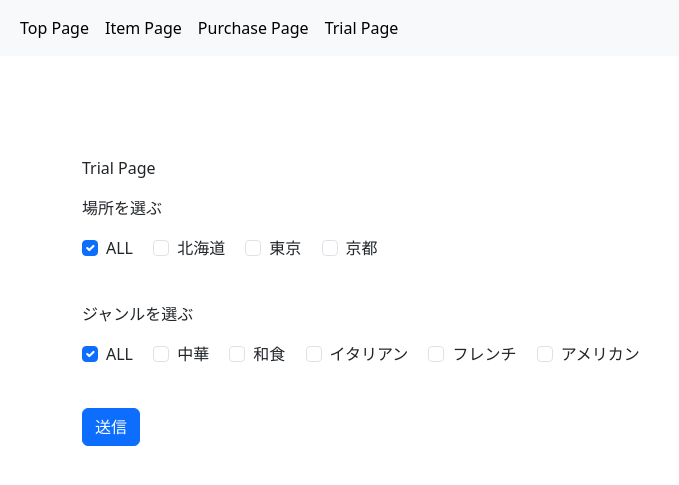
After one commit to kotaroPurple/flask_trial, a Flask app: page /trial in a window 1280 px wide. The commit adds this page. Shown: the top 485 px of the page, without its empty margins (0-679 px from the left). Run offline with Flask 3, Linux system fonts and the light colour scheme.

Commit message:
複数選択チェックボックス追加

```diff
--- a/src/main_app.py
+++ b/src/main_app.py
@@ -27,6 +27,14 @@ def purchase():
     customers = Customer.query.all()
     items = Item.query.all()
     return render_template("3_purchase.html", customers=customers, items=items)
+
+
+# チェックボックス等
+@app.route("/trial")
+def trial():
+    members = ['北海道', '東京', '京都']
+    genre_list = ['中華', '和食', 'イタリアン', 'フレンチ', 'アメリカン']
+    return render_template("trial.html", members=members, genre_list=genre_list)
 
 
 # 機能系
@@ -97,5 +105,19 @@ def add_purchase():
     return render_template("3-1_confirm_purchase.html", purchase=purchase)
 
 
+# GUI Trial
+@app.route("/trial_function", methods=['POST'])
+def trial_function():
+    # チェックされたチェックボックスの値を取得
+    selected_members = request.form.getlist('input_members')
+    genres = request.form.getlist('input_genres')
+
+    if selected_members:
+        # 取得した値を処理（ここでは単に表示）
+        return f"選択されたメンバー: {', '.join(selected_members)}" + ' : ' + ', '.join(genres)
+    else:
+        return "メンバーが選択されていません。"
+
+
 if __name__ == '__main__':
     app.run(debug=True)
--- a/src/templates/base.html
+++ b/src/templates/base.html
@@ -25,6 +25,9 @@
                     <li class="nav-item">
                         <a class="nav-link active" aria-current="page" href="{{url_for('purchase')}}">Purchase Page</a>
                     </li>
+                    <li class="nav-item">
+                        <a class="nav-link active" aria-current="page" href="{{url_for('trial')}}">Trial Page</a>
+                    </li>
                 </ul>
             </div>
         </div>
--- /dev/null
+++ b/src/templates/trial.html
@@ -0,0 +1,60 @@
+
+{% extends "base.html" %} {% block content %}
+
+<p>Trial Page</p>
+
+<form action="/trial_function" method="POST">
+    <p>場所を選ぶ</p>
+    <div class="column mb-3">
+        <div class="form-check form-check-inline">
+            <input
+                class="form-check-input"
+                type="checkbox"
+                id="All"
+                name="input_members"
+                value="All" checked>
+            <label class="form-check-label" for="All">ALL</label>
+        </div>
+        {% for member in members %}
+        <div class="form-check form-check-inline">
+            <input
+                class="form-check-input"
+                type="checkbox"
+                id="{{ member }}"
+                name="input_members"
+                value="{{ member }}">
+            <label class="form-check-label" for="{{ member }}">{{ member }}</label>
+        </div>
+        {% endfor %}
+    </div>
+    <br />
+
+    <p>ジャンルを選ぶ</p>
+    <div class="column mb-3">
+        <div class="form-check form-check-inline">
+            <input
+                class="form-check-input"
+                type="checkbox"
+                id="All"
+                name="input_members"
+                value="All" checked>
+            <label class="form-check-label" for="All">ALL</label>
+        </div>
+        {% for genre in genre_list %}
+        <div class="form-check form-check-inline">
+            <input
+                class="form-check-input"
+                type="checkbox"
+                id="{{ genre }}"
+                name="input_genres"
+                value="{{ genre }}">
+            <label class="form-check-label" for="{{ genre }}">{{ genre }}</label>
+        </div>
+        {% endfor %}
+    </div>
+
+    <br />
+    <button type="submit" class="btn btn-primary">送信</button>
+</form>
+
+{% endblock %}
```
